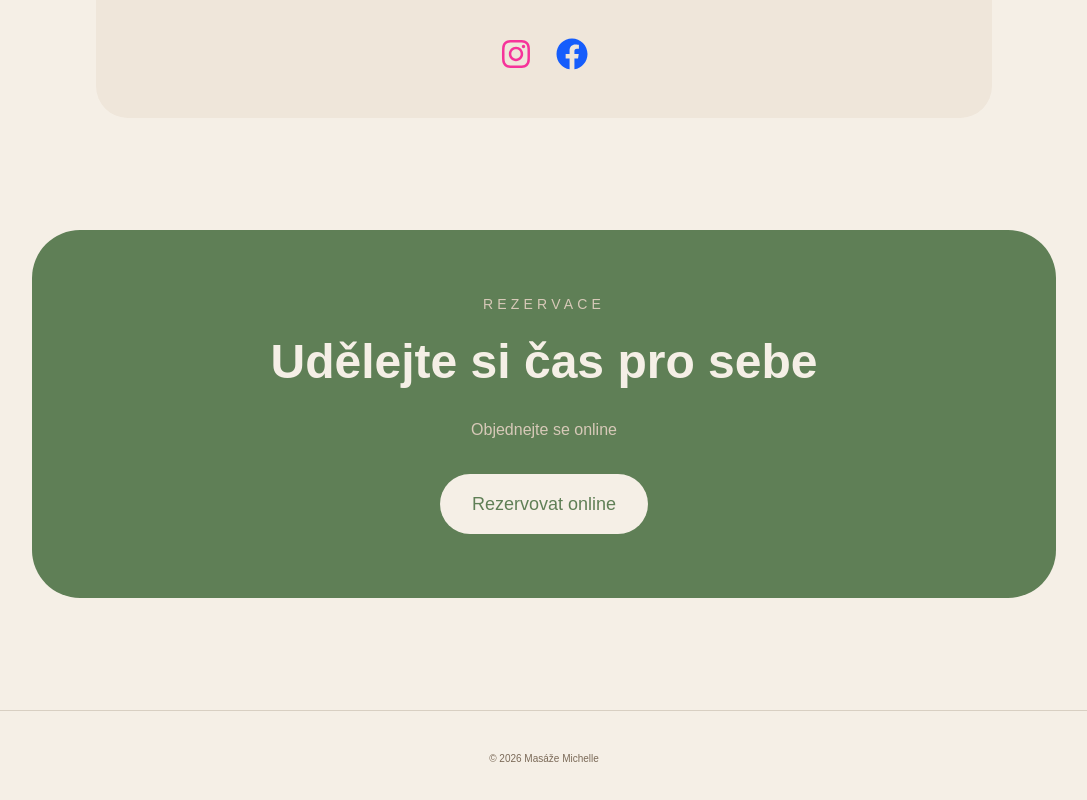
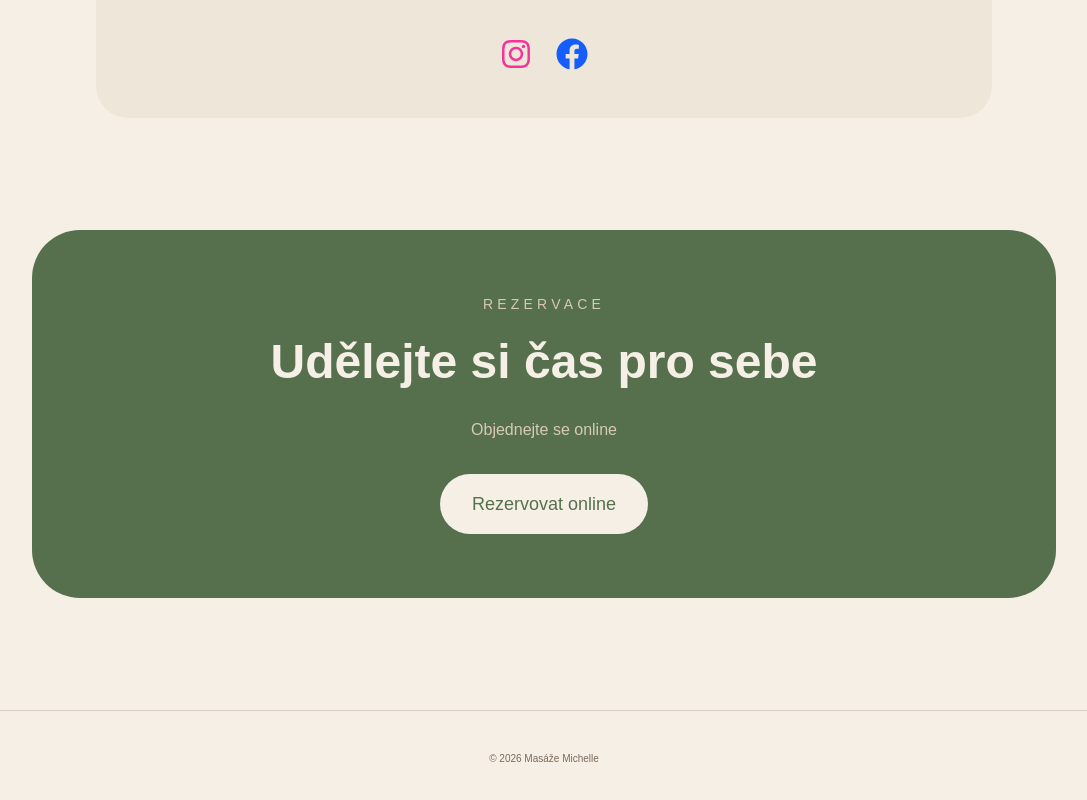
Before and after one commit to michaltacek-hub/mmr-system, a Next.js app: page / in a window 1280 px wide. Shown: the part 2006-2806 px from the top of the page, without its empty margins (96-1183 px from the left). Built offline with nearby package versions, Linux system fonts and the light colour scheme.

Commit message:
Update service card colors and contrast

```diff
--- a/app/components/cta.tsx
+++ b/app/components/cta.tsx
@@ -2,7 +2,7 @@ export default function CTA() {
   return (
     <section id="kontakt" className="px-6 pb-28">
 
-      <div className="max-w-5xl mx-auto bg-[#5F7F56] text-[#f5efe6] rounded-[3rem] p-16 text-center">
+      <div className="max-w-5xl mx-auto bg-[#56704E] text-[#f5efe6] rounded-[3rem] p-16 text-center">
 
         <p className="uppercase tracking-[0.3em] text-sm mb-6 text-[#d7c9b8]">
           Rezervace
@@ -20,7 +20,7 @@ export default function CTA() {
 
      <a
   href="/reservation"
-  className="inline-block bg-[#f5efe6] text-[#5F7F56] px-8 py-4 rounded-full text-lg hover:opacity-90 transition"
+  className="inline-block bg-[#f5efe6] text-[#56704E] px-8 py-4 rounded-full text-lg hover:opacity-90 transition"
 >
   Rezervovat online
 </a>
```
